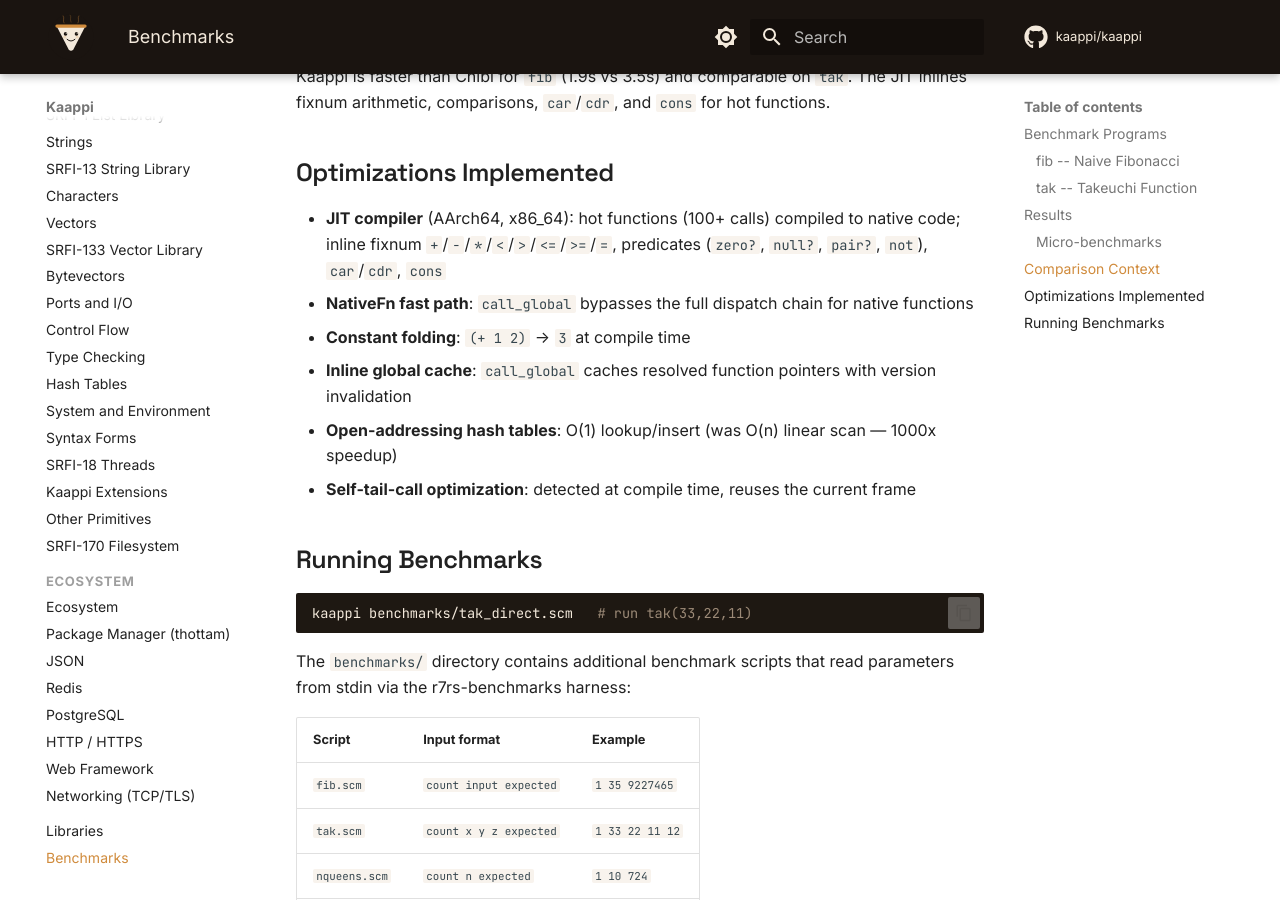
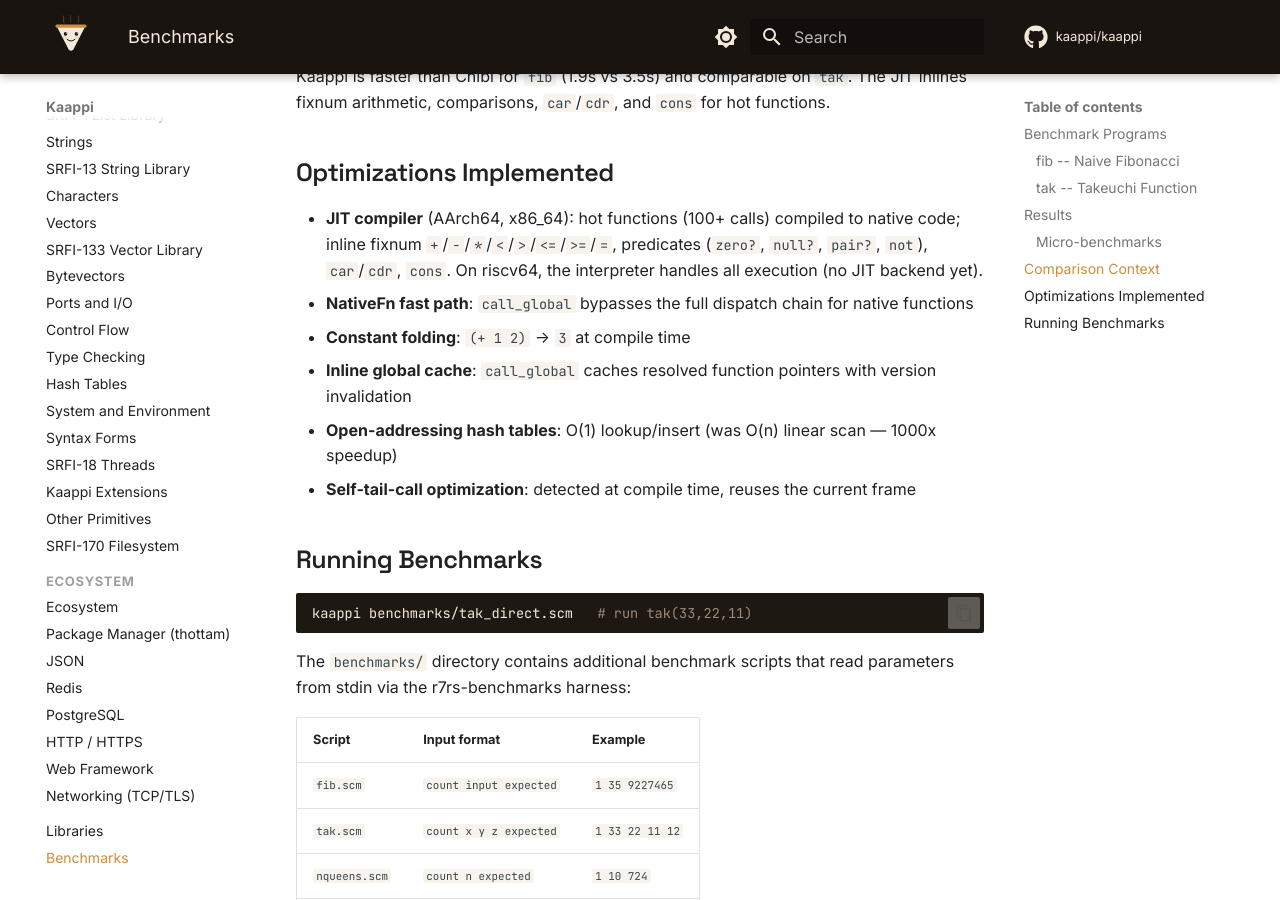
Before and after one commit to kaappi/kaappi.github.io, an MkDocs documentation site: the page built from docs/benchmarks.md, in a window 1280 px wide and 900 px high, scrolled down 1914 px. Built offline with MkDocs 1.6.1 and Material for MkDocs 9.7.7, drawn with Linux system fonts in a browser that asks for light colours; comment, search, counter and statistics services are not loaded.

Commit message:
Add Linux riscv64 to supported platforms, update JIT references
Co-Authored-By: Claude Opus 4.6 (1M context) <noreply@anthropic.com>

```diff
--- a/docs/benchmarks.md
+++ b/docs/benchmarks.md
@@ -71,7 +71,7 @@ Kaappi is faster than Chibi for `fib` (1.9s vs 3.5s) and comparable on
 
 ## Optimizations Implemented
 
-- **JIT compiler** (AArch64, x86_64): hot functions (100+ calls) compiled to native code; inline fixnum `+`/`-`/`*`/`<`/`>`/`<=`/`>=`/`=`, predicates (`zero?`, `null?`, `pair?`, `not`), `car`/`cdr`, `cons`
+- **JIT compiler** (AArch64, x86_64): hot functions (100+ calls) compiled to native code; inline fixnum `+`/`-`/`*`/`<`/`>`/`<=`/`>=`/`=`, predicates (`zero?`, `null?`, `pair?`, `not`), `car`/`cdr`, `cons`. On riscv64, the interpreter handles all execution (no JIT backend yet).
 - **NativeFn fast path**: `call_global` bypasses the full dispatch chain for native functions
 - **Constant folding**: `(+ 1 2)` → `3` at compile time
 - **Inline global cache**: `call_global` caches resolved function pointers with version invalidation
```
Also changed, not shown: docs/guide/installation.md (+1 -0 lines), docs/ideas.md (+1 -1 lines).
